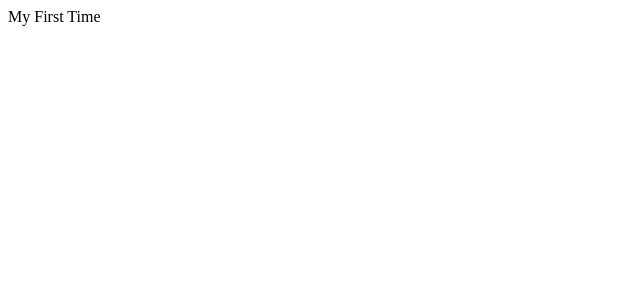
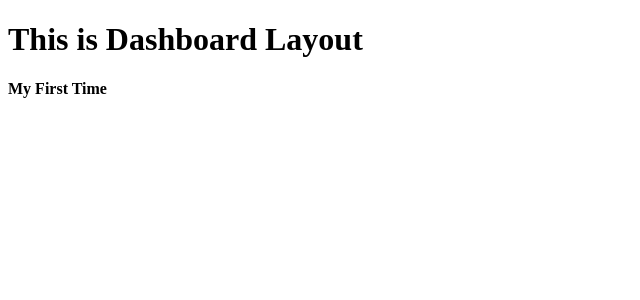
Before and after one commit to SuperService/nuxt-app, a Nuxt app: page / in a window 1280 px wide. Shown: the top 300 px of the page, without its empty margins (0-640 px from the left). Built offline with nearby package versions, Linux system fonts and the light colour scheme.

Commit message:
added nxut layouts

```diff
--- /dev/null
+++ b/layouts/dashboard.vue
@@ -0,0 +1,6 @@
+<template>
+    <h1>
+        This is Dashboard Layout
+    </h1>
+    <slot />
+</template>
--- a/pages/index.vue
+++ b/pages/index.vue
@@ -1,3 +1,7 @@
 <template>
-    My First Time
+    <NuxtLayout name="dashboard">
+        <h4>
+            My First Time
+        </h4>
+    </NuxtLayout>
 </template>
```
